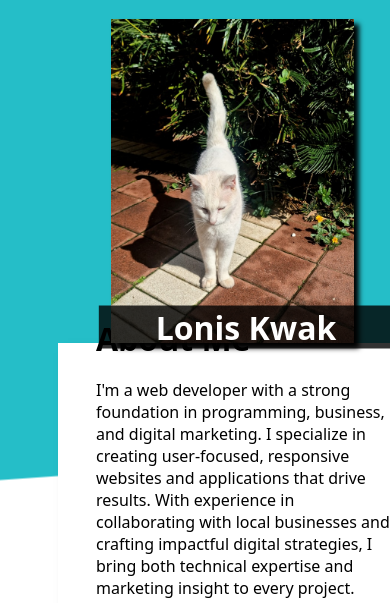
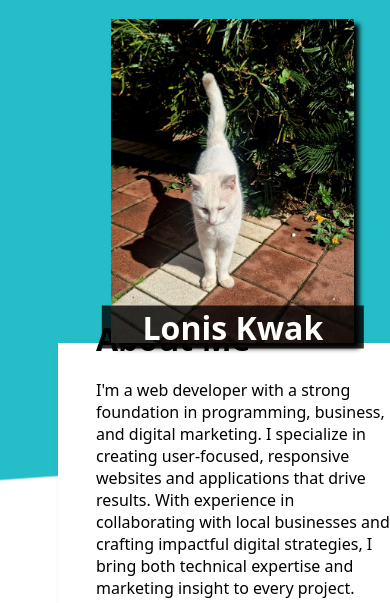
Before and after one commit to lonis752/mobile-friendly, a plain HTML site: page index.html in a window 390 px wide. Shown: the top 603 px of the page. Drawn offline with Linux system fonts and the light colour scheme.

Commit message:
third times a charm for mobile friendly webpage

```diff
--- a/styles.css
+++ b/styles.css
@@ -45,15 +45,16 @@ body {
 }
 
 .name {
-  width: 16rem;
+  width: 90%;
+  max-width: 16rem;
   position: absolute;
   top: 95%;
   left: 50%;
-  transform: translate(-50%, -50%);
+  transform: translate(-55%, -50%);
   text-align: center;
   color: white;
   background-color: rgba(0, 0, 0, 0.8);
-  padding: 0 1.2rem 0;
+  padding: 0 0.6rem 0;
 }
 
 .bio-writeup {
@@ -156,6 +157,11 @@ footer img {
 }
 
 @media only screen and (max-width: 800px) {
+  body {
+    width: 90vw;
+    height: 90vh;
+  }
+
   .bio,
   .projects
   .footer{
@@ -164,6 +170,8 @@ footer img {
 
   .bio {
     flex-direction: column;
+    align-items: center;
+    justify-content: center;
   }
 
   .footer {
@@ -172,6 +180,11 @@ footer img {
 }
 
 @media only screen and (max-width: 500px) {
+  body {
+    width: 90vw;
+    height: 90vh;
+  }
+
   .bio,
   .projects
   .footer{
```
